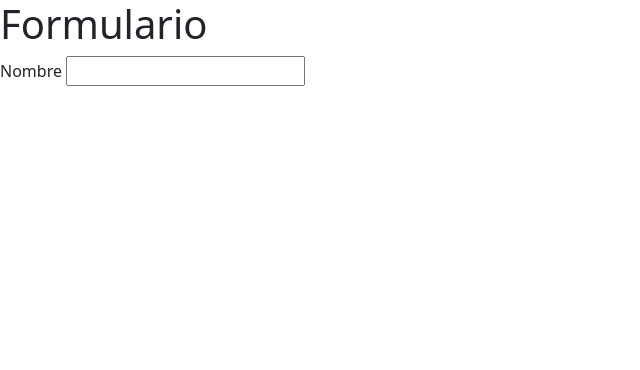
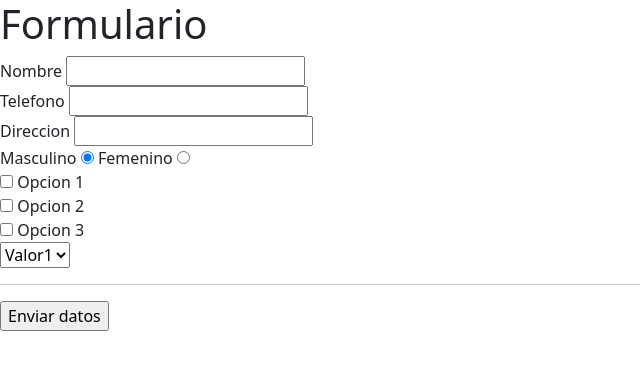
Before and after one commit to giovagr20/Javascript-UPB-Fullstack, a website: page FormHandles/index.html in a window 1280 px wide. Shown: the whole page, without its empty margins (0-640 px from the left). Drawn offline with nearby package versions, Linux system fonts and the light colour scheme.

Commit message:
Se modifican metodos de trabajo con tipo de datos check, rb o selects

```diff
--- a/FormHandles/index.html
+++ b/FormHandles/index.html
@@ -1,28 +1,78 @@
 <!DOCTYPE html>
 <html lang="en">
   <head>
-    <meta charset="UTF-8">
-    <meta http-equiv="X-UA-Compatible" content="IE=edge">
-    <meta name="viewport" content="width=device-width, initial-scale=1.0">
+    <meta charset="UTF-8" />
+    <meta http-equiv="X-UA-Compatible" content="IE=edge" />
+    <meta name="viewport" content="width=device-width, initial-scale=1.0" />
     <link
       href="https://cdn.jsdelivr.net/npm/bootstrap@5.1.0/dist/css/bootstrap.min.css"
       rel="stylesheet"
       integrity="sha384-KyZXEAg3QhqLMpG8r+8fhAXLRk2vvoC2f3B09zVXn8CA5QIVfZOJ3BCsw2P0p/We"
-    crossorigin="anonymous">
+      crossorigin="anonymous"
+    />
     <title>Elementos Formulario</title>
   </head>
   <body>
-
-
     <h1 class="handle-form">Formulario</h1>
 
     <form action="">
+      <div>
         <label for="input-nombre" class="input-nombre">Nombre</label>
-        <input type="text" id="input-nombre">
+        <input type="text" id="input-nombre" />
+      </div>
+
+      <div>
+        <label for="input-telefono" class="input-telefono">Telefono</label>
+        <input type="number" id="input-telefono" />
+      </div>
+
+      <div>
+        <label for="input-direccion" class="input-direccion">Direccion</label>
+        <input type="text" id="input-direccion" />
+      </div>
+
+      <div>
+        <label for="rb.genero-m">Masculino</label>
+        <input type="radio" id="rb-genero-m" name="genero" value="Masculino" checked="true"/>
+
+        <label for="rb-genero-f" class="rb-genero">Femenino</label>
+        <input type="radio" id="rb-genero-f" name="genero" value="Femenino" />
+      </div>
+
+      <div>
+        <input type="checkbox" id="option-1" name="option-1" value="op1" />
+        <label for="option-1">Opcion 1</label>
+      </div>
+
+      <div>
+        <input type="checkbox" id="option-2" name="option-2" value="op2" />
+        <label for="option-2">Opcion 2</label>
+      </div>
+
+      <div>
+        <input type="checkbox" id="option-3" name="option-3" value="op3" />
+        <label for="option-3">Opcion 3</label>
+      </div>
+
+      <div>
+        <select name="select-options" id="select-options">
+          <option value="value1">Valor1</option>
+          <option value="value2">Valor2</option>
+        </select>
+      </div>
+
+      <hr />
+
+      <div>
+        <input
+          type="submit"
+          name="enviarDatos"
+          id="enviarDatos"
+          value="Enviar datos"
+        />
+      </div>
     </form>
 
-
     <script src="index.js"></script>
-
   </body>
 </html>
--- a/FormHandles/index.js
+++ b/FormHandles/index.js
@@ -1,4 +1,25 @@
+const formData = document.querySelector("form");
 
-const inputNombre = document.getElementById('input-nombre');
+formData.addEventListener("submit", (e) => {
+  e.preventDefault();
+  console.log("Enviado ... ");
+  const inputNombre = document.getElementById("input-nombre");
+  console.log(inputNombre.value);
 
-console.log(nombre.value);
+
+  //Radio buttons
+  const checked = document.querySelector('input[name="genero"]:checked');
+  if(checked) console.log(checked.value);
+
+  //Checkbox
+  const check = document.getElementById('option-1');
+
+  console.log(check.checked);
+
+
+  //Select
+
+  const selectOptions = document.getElementById('select-options')
+  console.log(selectOptions.value);
+
+});
```
Lines whose indentation alone changed are shown as unchanged.
